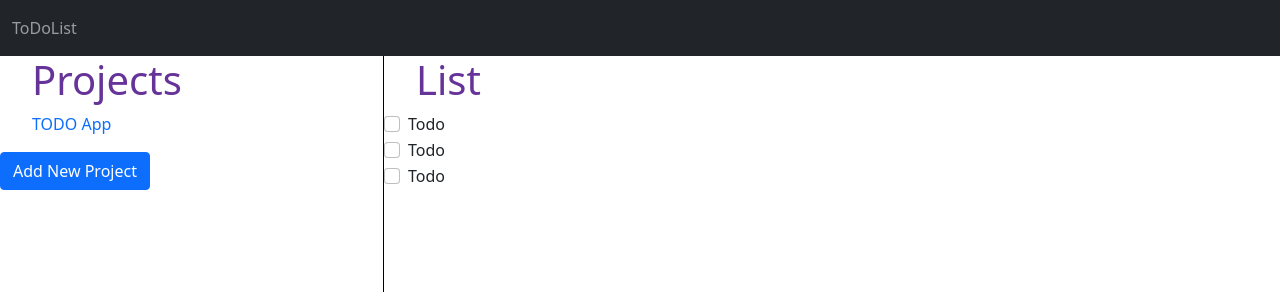
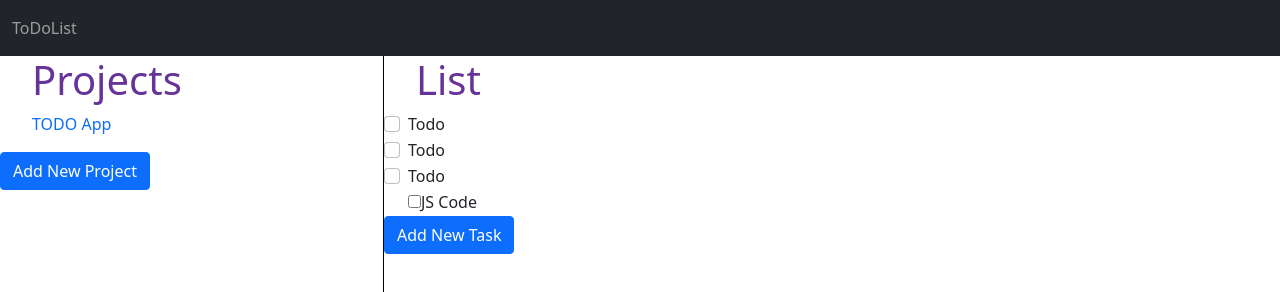
Before and after one commit to NataJenkins/toDoList, a website built with webpack: page dist/index.html in a window 1280 px wide. Shown: the top 292 px of the page. Built offline with nearby package versions, Linux system fonts and the light colour scheme.

Commit message:
Tasks Display JS

```diff
--- a/src/index.js
+++ b/src/index.js
@@ -24,12 +24,18 @@ myTasks.addTask(sampleTask);
 
 const projectListElement = document.querySelector(".projects-list");
 const saveProjectBtn = document.querySelector("#save-project-btn");
+const saveTaskBtn = document.querySelector("#save-task-btn");
 
 window.addEventListener("click", (event) => {
   if (event.target === saveProjectBtn) {
     const projectName = document.querySelector("#input-project-name");
     const newProject = ProjectUnit(projectName.value);
     myProjects.addProject(newProject);
-    projectName.value = '';
+    projectName.value = "";
+  } else if (event.target === saveTaskBtn) {
+    const taskName = document.querySelector("#input-task-name");
+    const newTask = TaskUnit(taskName.value);
+    mytasks.addTask(newTask);
+    TaskName.value = "";
   }
 });
--- a/src/tasks.js
+++ b/src/tasks.js
@@ -1,15 +1,27 @@
+const displayTask = (task) => {
+  const taskCont = document.createElement("div");
+  taskCont.setAttribute("class", "form-check");
+  const taskCheck = document.createElement("input");
+  taskCheck.type = "checkbox";
+  const taskTitle = document.createElement("label");
+  taskTitle.setAttribute("class", "form-check-label");
+  taskTitle.textContent = task.title;
+  taskCont.appendChild(taskCheck);
+  taskCont.appendChild(taskTitle);
+
+  console.log(task);
+  return { taskCont };
+};
+
 const Tasks = () => {
-  const taskList = {};
-
+  const tasksList = [];
   const addTask = (task) => {
-    taskList[task.name] = task;
+    tasksList.push(displayTask(task));
+    const taskListElement = document.querySelector(".tasks-list");
+    taskListElement.appendChild(tasksList[tasksList.length - 1].taskCont);
+    console.log(tasksList[tasksList.length - 1].taskCont);
   };
-
-  const removeTask = (taskName) => {
-      delete taskList[taskName];
-  }
-
-  return { taskList, addTask, removeTask };
-}
+  return { tasksList, addTask };
+};
 
 export default Tasks;
```
Also changed, not shown: dist/index.html, dist/main.js.
